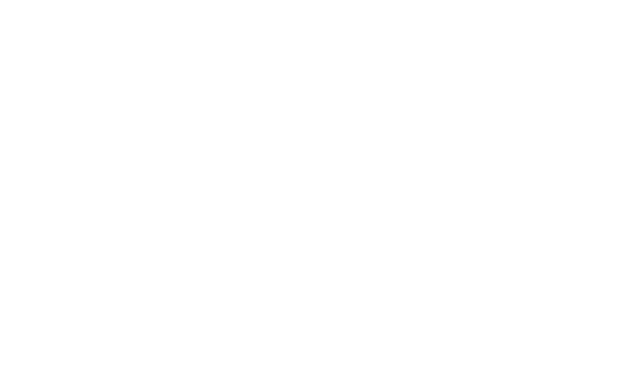
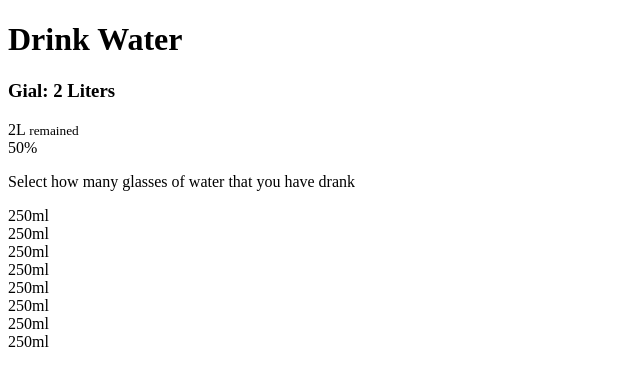
Before and after one commit to Marina8989/HowMuchWaterJS, a plain HTML site: page index.html in a window 1280 px wide. Shown: the whole page, without its empty margins (0-640 px from the left). Drawn offline with Linux system fonts and the light colour scheme.

Commit message:
added html

```diff
--- a/index.html
+++ b/index.html
@@ -8,6 +8,26 @@
     <title>Drink Water</title>
 </head>
 <body>
+    <h1>Drink Water</h1>
+    <h3>Gial: 2 Liters</h3>
+    <div class="cup">
+         <div class="remained" id="remained">
+             <span>2L</span>
+             <small>remained</small>
+         </div>
+         <div class="procentage" id="procentage">50%</div>
+    </div>
+    <p>Select how many glasses of water that you have drank</p>
+    <div class="cups">
+        <div class="cup small-cup full">250ml</div>
+        <div class="cup small-cup full">250ml</div>
+        <div class="cup small-cup">250ml</div>
+        <div class="cup small-cup">250ml</div>
+        <div class="cup small-cup">250ml</div>
+        <div class="cup small-cup">250ml</div>
+        <div class="cup small-cup">250ml</div>
+        <div class="cup small-cup">250ml</div>
+    </div>
 
     <script src="main.js"></script>
 </body>
```
